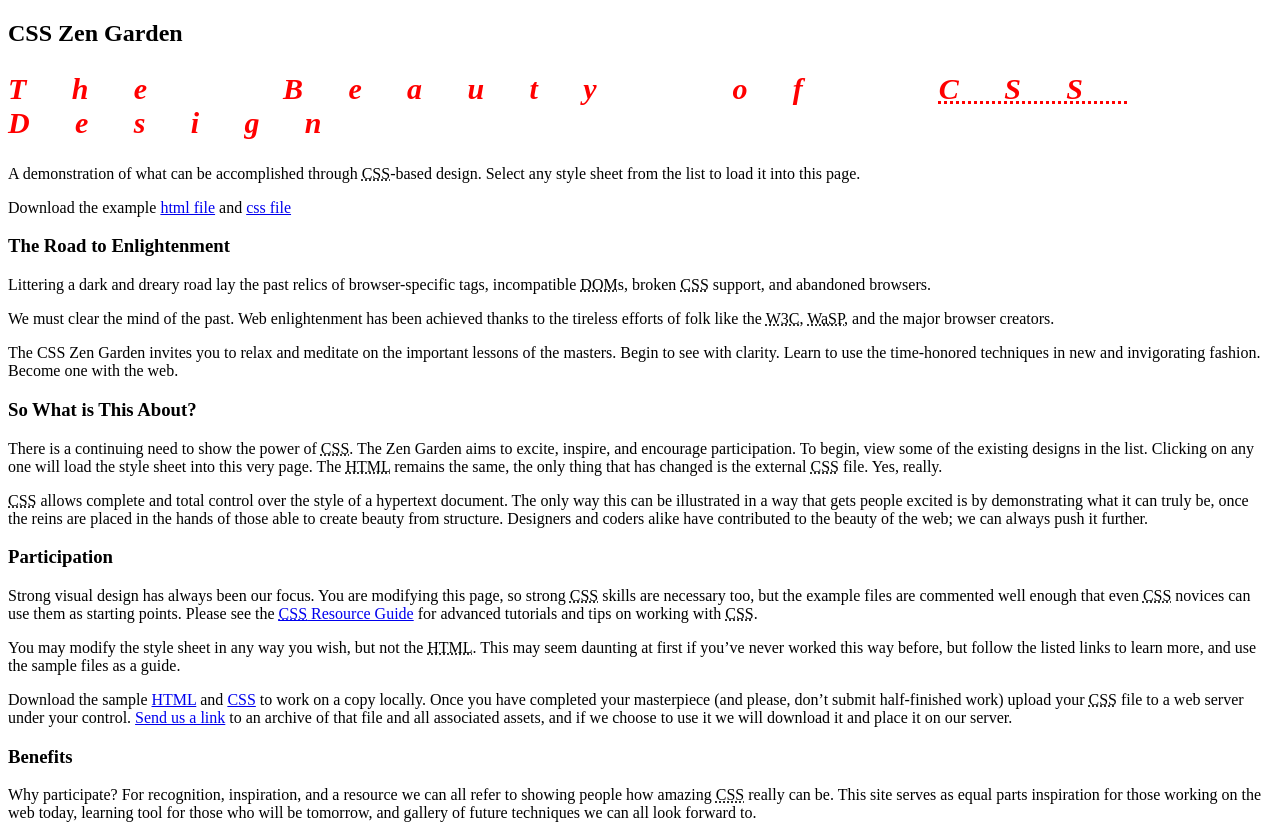
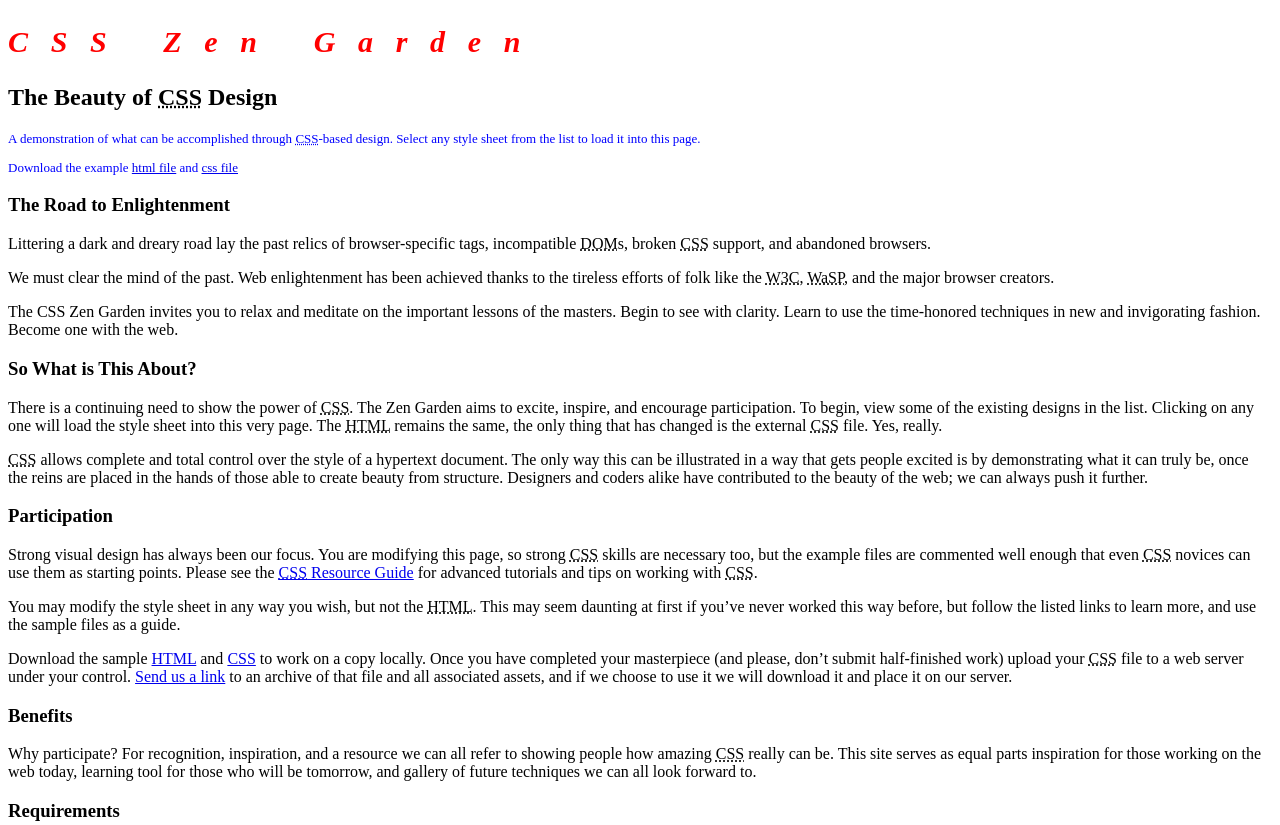
Before and after one commit to Ant98BEN/Ant98BEN.github.io, a plain HTML site: page zengarden.html in a window 1280 px wide. Shown: the top 825 px of the page. Drawn offline with Linux system fonts and the light colour scheme.

Commit message:
initial commit

```diff
--- a/style.css
+++ b/style.css
@@ -1,7 +1,19 @@
-h2{
+h1{
    font-size: 30px;
     color: red;
-    word-spacing: 1cm;
-    letter-spacing: 12mm;
+    word-spacing: 0.1cm;
+    letter-spacing: 6mm;
     font-style: oblique;
 }
+
+#a1{
+    font-size: 13px;
+    color: blue;
+    font-family:Inconsolata;
+    text-decoration-style: solid;
+}#a2{
+    font-size: 13px;
+    color: blue;
+    font-family:serif;
+    text-decoration-style: dashed;
+}
--- a/zengarden.html
+++ b/zengarden.html
@@ -58,9 +58,9 @@
     </header>
 
     <div class="summary" id="zen-summary" role="article">
-      <p>A demonstration of what can be accomplished through <abbr title="Cascading Style Sheets">CSS</abbr>-based
+      <p id="a1">A demonstration of what can be accomplished through <abbr title="Cascading Style Sheets">CSS</abbr>-based
         design. Select any style sheet from the list to load it into this page.</p>
-      <p>Download the example <a href="/examples/index" title="This page's source HTML code, not to be modified.">html
+      <p id="a2">Download the example <a href="/examples/index" title="This page's source HTML code, not to be modified.">html
         file</a> and <a href="/examples/style.css" title="This page's sample CSS, the file you may modify.">css
         file</a></p>
     </div>
```
Also changed, not shown: Bio.html (+11 -10 lines).
